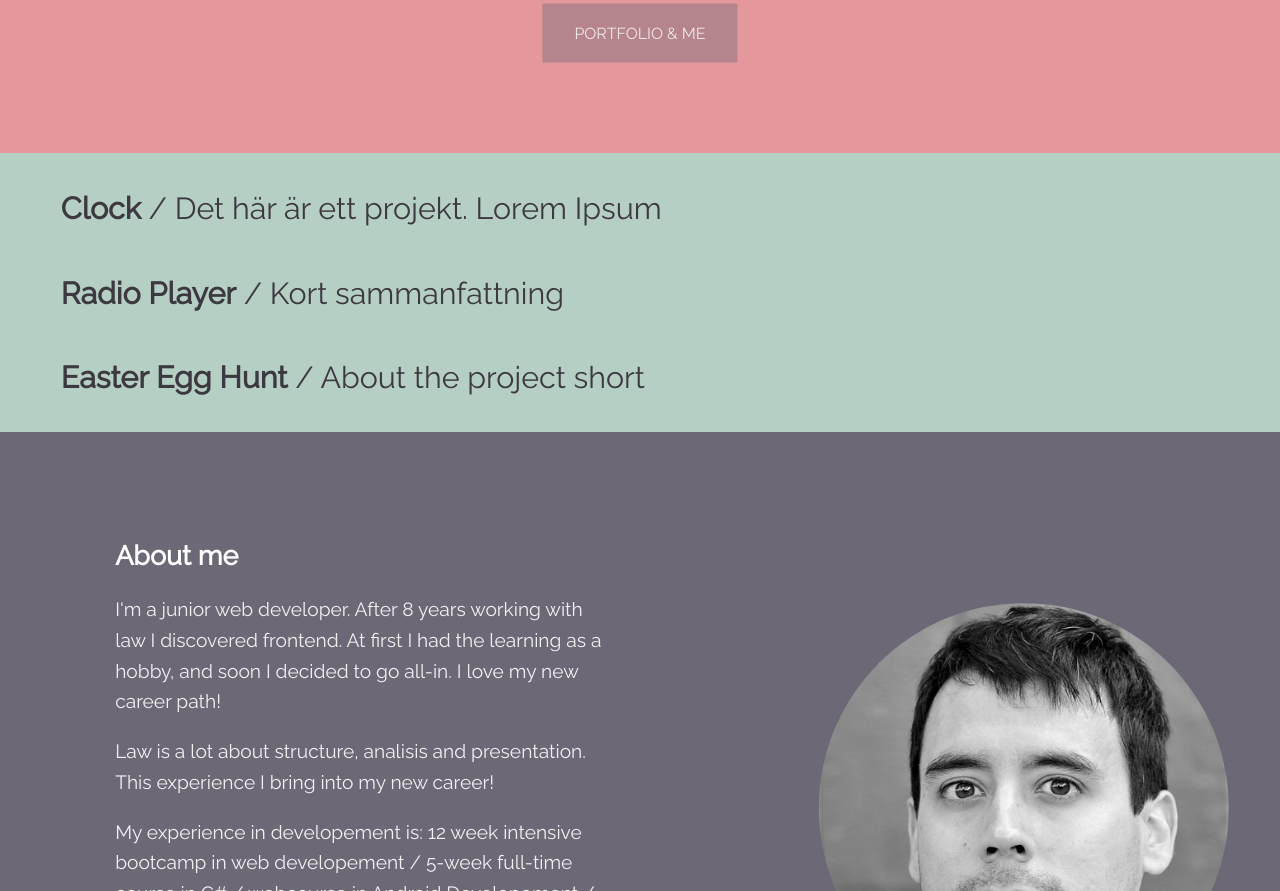
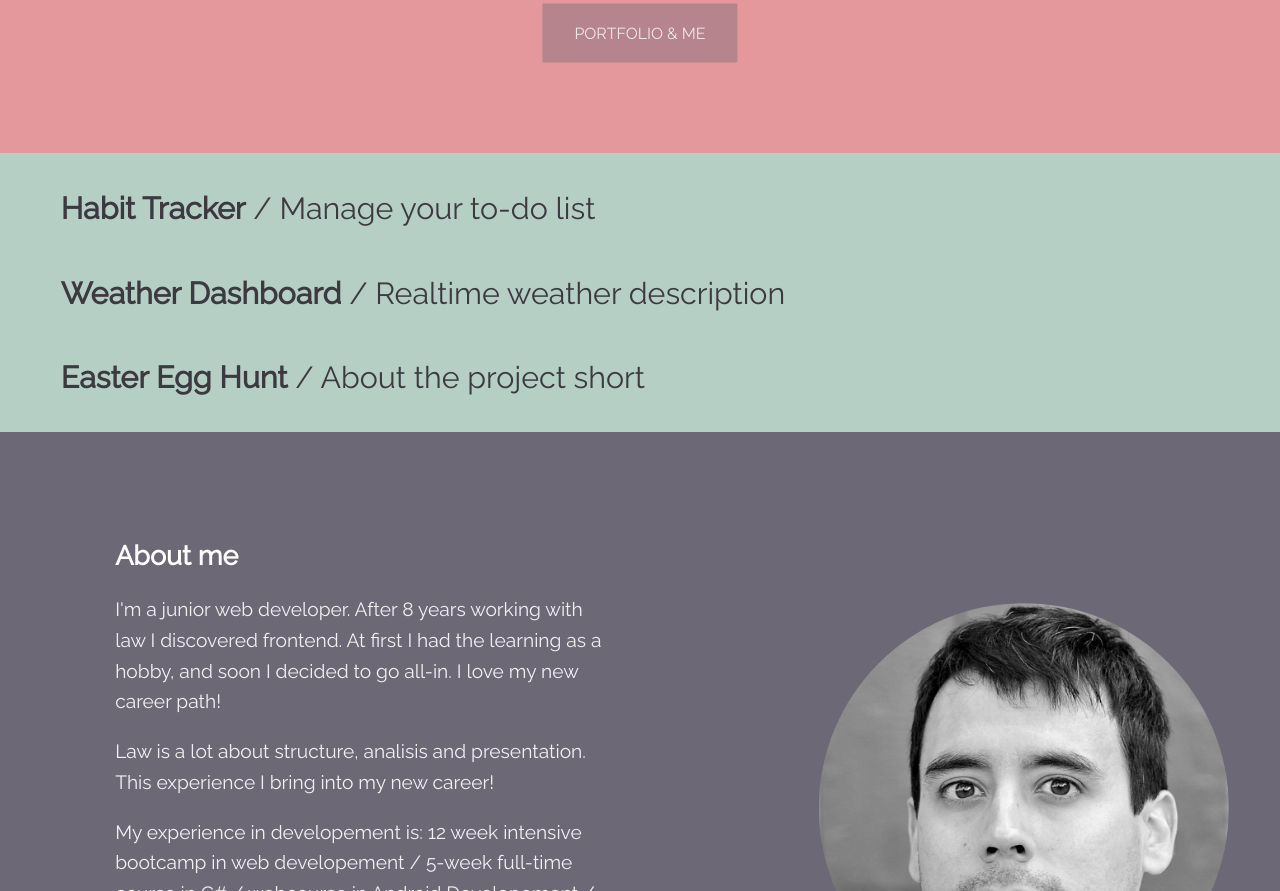
Before and after one commit to AbbeBlubb/portfolio, a React app: page / in a window 1280 px wide. Shown: the part 647-1538 px from the top of the page. Built offline with nearby package versions, Linux system fonts and the light colour scheme.

Commit message:
Responsivity for ProjectDescription. Data.

```diff
--- a/src/components/List.js
+++ b/src/components/List.js
@@ -16,6 +16,7 @@ class List extends React.Component {
             name={element.name}
             short={element.short}
             description={element.description}
+            link={element.link}
             img={element.imgFileName} />
         ))}
         <div className="empty" />
--- a/src/components/ListItem.js
+++ b/src/components/ListItem.js
@@ -30,6 +30,7 @@ class ListItem extends React.Component {
           <ProjectDescription
             name={this.props.name}
             description={this.props.description}
+            link={this.props.link}
             img={this.props.img} />
         </div>
       </div>
--- a/src/components/ProjectDescription.js
+++ b/src/components/ProjectDescription.js
@@ -26,6 +26,16 @@ class ProjectDescription extends React.Component {
                 {this.props.description}
               </div>
             </div>
+            <div className="link">
+              <a
+                href={this.props.link}
+                target="_blank"
+                onClick="return false">
+                <div>
+                  See the project
+                </div>
+              </a>
+            </div>
           </div>
         </div>
       </div>
--- a/src/components/projectdescription.css
+++ b/src/components/projectdescription.css
@@ -31,9 +31,60 @@
   padding: 0.4em 0 0.4em 0;
 }
 
+.pd .link {
+  display: flex;
+  width: 100%;
+  justify-content: center;
+  text-decoration: underline;
+}
+
+.pd a {
+  padding: 0.8em;
+}
+
+.pd .link > a > div::after {
+  content: "\00a0" "\00bb";
+}
+
+.pd .link > div:hover {
+  background-color: pink;
+}
+
+@media (min-width: 550px) {
+  .pd .img-wrap {
+    width: 200px;
+    height: 150px;
+  }
+}
+
+@media (min-width: 680px) {
+  .pd .img-wrap {
+    width: 250px;
+    height: 187px;
+  }
+}
+
+@media (min-width: 750px) {
+  .pd .img-wrap {
+    width: 300px;
+    height: 225px;
+  }
+}
+
+@media (min-width: 800px) {
+  .pd .img-wrap {
+    width: 350px;
+    height: 262px;
+  }
+}
+
 @media (min-width: 1030px) {
   .pd .img-container {
     margin: 30px 0 30px 30px;
+  }
+  .pd .img-wrap {
+    width: 400px;
+    height: 300px;
   }
   .pd .text {
     margin: 30px 30px 30px 30px;
--- a/src/data.js
+++ b/src/data.js
@@ -1,23 +1,27 @@
 export default [
   {
-    id: "Clock",
-    name: "Clock",
-    description: "Hkldjflkajflkajf is a longer description than the about hello.",
-    short: "Det här är ett projekt. Lorem Ipsum",
-    imgFileName: "placeholder3.png"
+    id: "habittracker",
+    name: "Habit Tracker",
+    short: "Manage your to-do list",
+    description: "Create your own tasks, and mark them as completed or delete them. Uses localStorage. Made with React. Mobile first.",
+    imgFileName: "placeholder2.png",
+    link: "https://abbeblubb.github.io/habittracker/"
   },
   {
-    id: "Radio",
-    name: "Radio Player",
-    description: "Beskrivning this can be longer bla bla lorem lorem hej.",
-    short: "Kort sammanfattning",
-    imgFileName: "placeholder2.png"
+    id: "weatherdashboard",
+    name: "Weather Dashboard",
+    short: "Realtime weather description",
+    description: "Fetches temperature, text-description and a descriptive icon, from an API. Flexbox. Mobile first.",
+    imgFileName: "placeholder2.png",
+    link: "https://abbeblubb.github.io/weather/"
+
   },
   {
     id: "Easter",
     name: "Easter Egg Hunt",
     description: "Oklj lajf iehdbco this can be longer bla bla bla lorem lorem.",
     short: "About the project short",
-    imgFileName: "placeholder.png"
+    imgFileName: "placeholder.png",
+    link: "https://abbeblubb.github.io/habittracker/"
   }
 ]
```
Also changed, not shown: src/img/IMG-20170625-WA0003.jpg (deleted).
